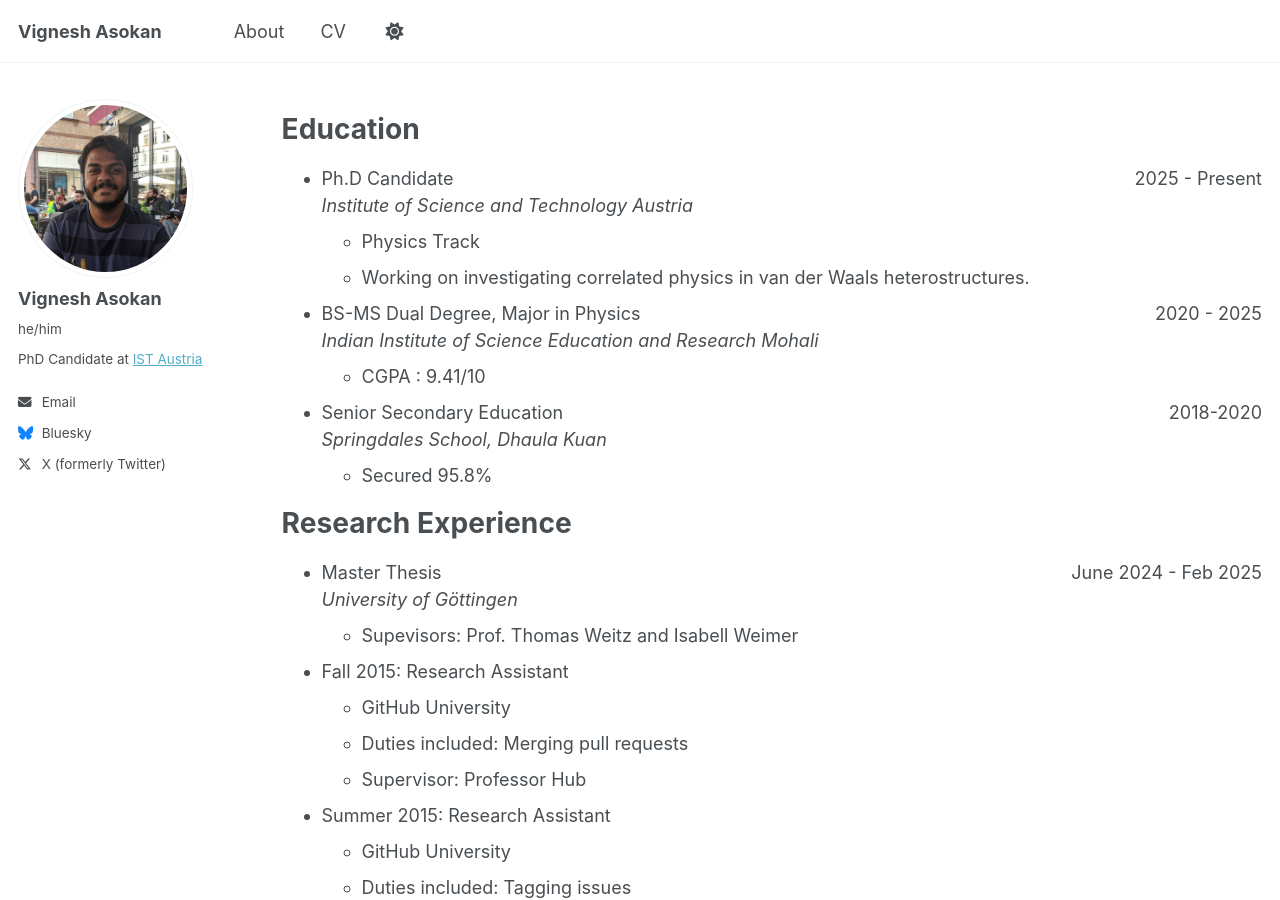
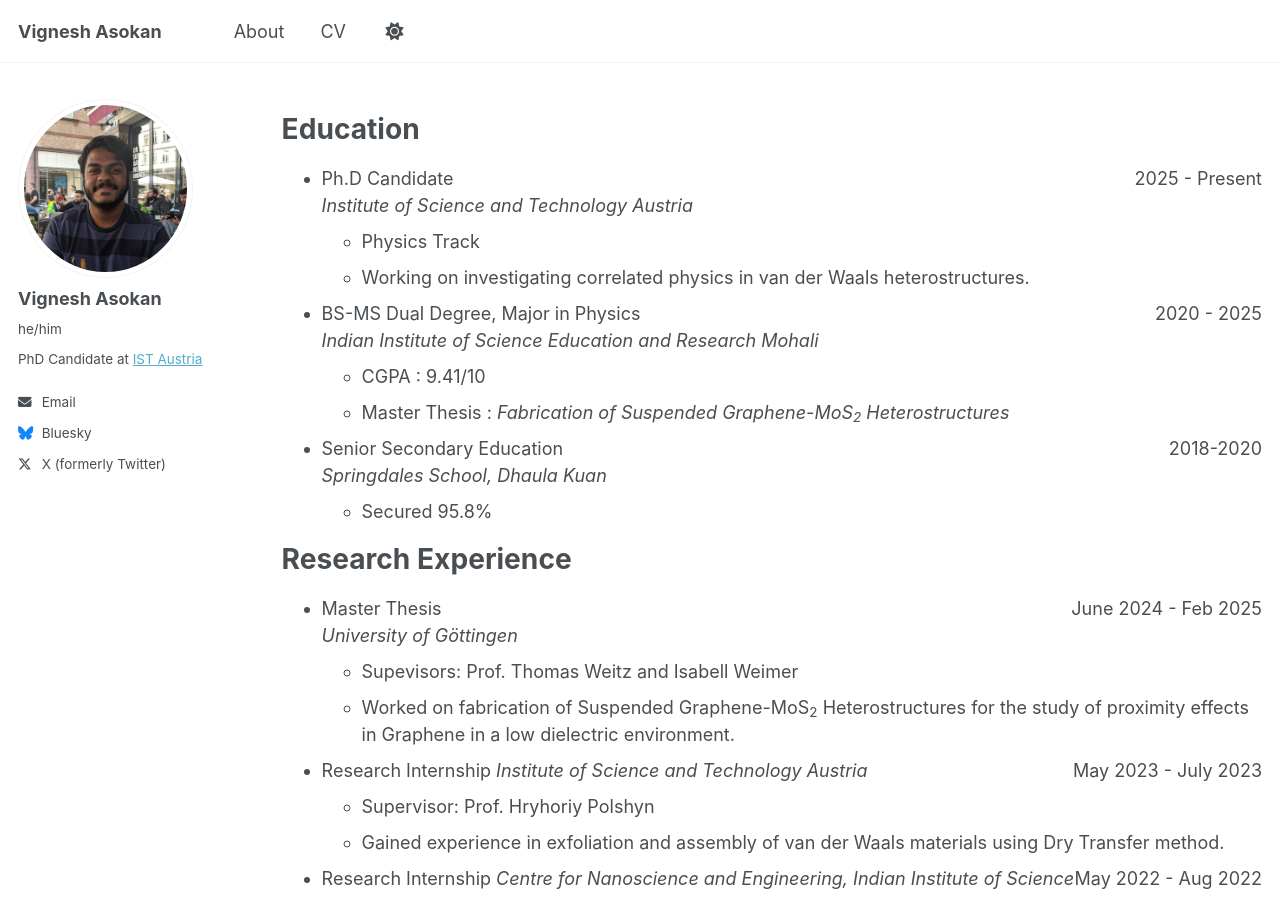
Before and after one commit to vigneshasokan31/vigneshasokan31.github.io, a Jekyll site: the page built from _pages/cv.md, in a window 1280 px wide and 900 px high. Built offline with Jekyll 4.4.1, drawn with Linux system fonts in a browser that asks for light colours; a script that is not in the unit is left out; some of the changed text lies outside the part shown.

Commit message:
cv changes

```diff
--- a/_pages/cv.md
+++ b/_pages/cv.md
@@ -18,6 +18,7 @@ Education
 * BS-MS Dual Degree, Major in Physics <span style="float: right;">2020 - 2025</span>
   _Indian Institute of Science Education and Research Mohali_
   * CGPA : 9.41/10
+  * Master Thesis : _Fabrication of Suspended Graphene-MoS<sub>2</sub> Heterostructures_
 * Senior Secondary Education <span style="float: right;">2018-2020</span>
   _Springdales School, Dhaula Kuan_
   * Secured 95.8%
@@ -27,16 +28,17 @@ Research Experience
 * Master Thesis <span style="float: right;">June 2024 - Feb 2025</span>
   _University of Göttingen_
   * Supevisors: Prof. Thomas Weitz and Isabell Weimer
+  * Worked on fabrication of Suspended Graphene-MoS<sub>2</sub> Heterostructures for the study of proximity effects in Graphene in a low dielectric environment.
 
-* Fall 2015: Research Assistant
-  * GitHub University
-  * Duties included: Merging pull requests
-  * Supervisor: Professor Hub
+* Research Internship <span style="float: right;">May 2023 - July 2023</span>
+  _Institute of Science and Technology Austria_
+  * Supervisor: Prof. Hryhoriy Polshyn
+  * Gained experience in exfoliation and assembly of van der Waals materials using Dry Transfer method.
 
-* Summer 2015: Research Assistant
-  * GitHub University
-  * Duties included: Tagging issues
-  * Supervisor: Professor Git
+* Research Internship <span style="float: right;">May 2022 - Aug 2022</span>
+  _Centre for Nanoscience and Engineering, Indian Institute of Science_
+  * Supervisors: Prof. Pavan Nukala and Dr. Jalaja M A
+  *
 
 
 You can view the pdf version [here](https://vigneshasokan31.github.io/files/CV-Vignesh.pdf).
```
